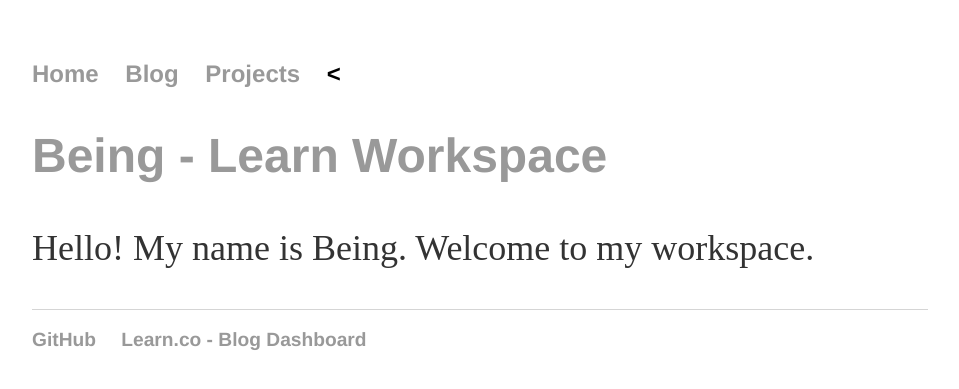
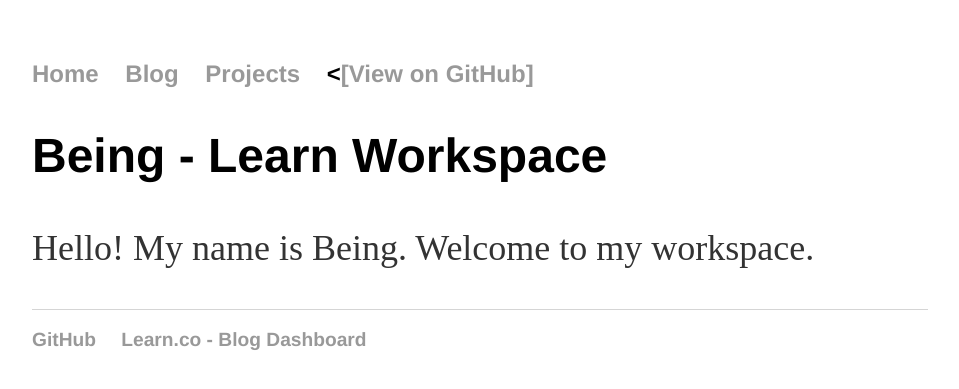
Before and after one commit to beingy/beingy.github.io, a Jekyll site: the page built from index.html, in a window 1280 px wide. Shown: the top 389 px of the page, without its empty margins (160-1119 px from the left). Built offline with Jekyll 4.4.1, drawn with Linux system fonts in a browser that asks for light colours.

Commit message:
update default.html

```diff
--- a/_layouts/default.html
+++ b/_layouts/default.html
@@ -11,7 +11,7 @@
                     <li><a href="/">Home</a></li>
                     <li><a href="/blog/">Blog</a></li>
                     <li><a href="/projects/">Projects</a></li>
-                    <li><<a href="https://github.com/beingy/beingy.github.io"<[View on GitHub]</a>
+                    <li><<a href="https://github.com/beingy/beingy.github.io">[View on GitHub]</a>
                 </ul>
             </nav>
             <div class="container">
```
